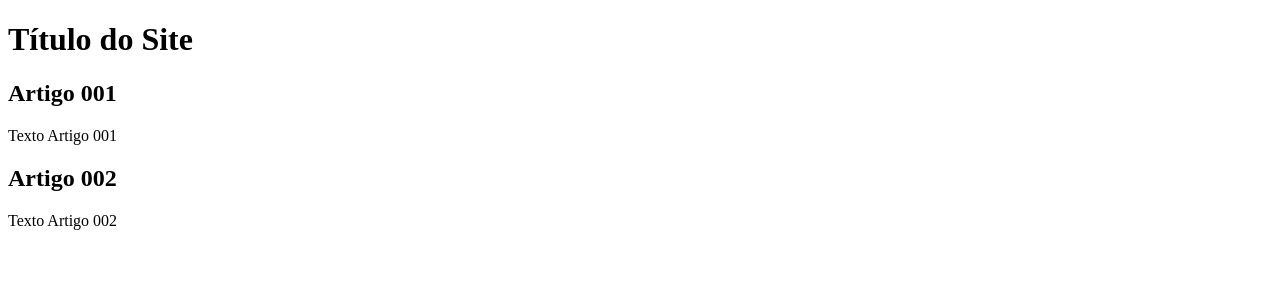
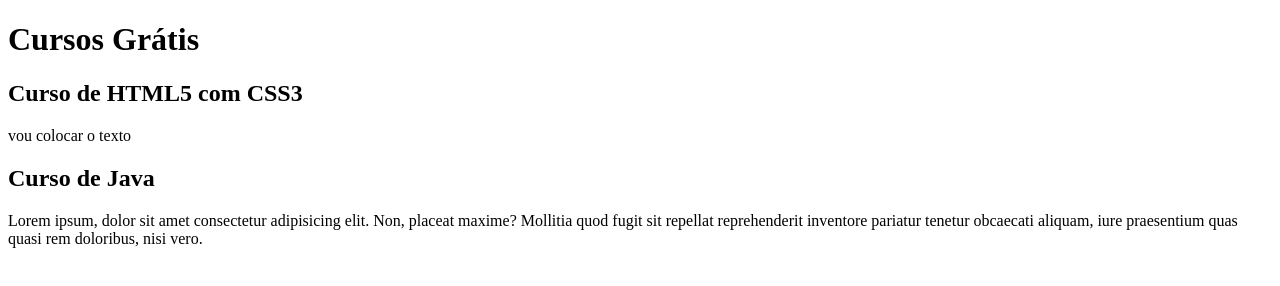
Before and after one commit to ID-Gabriel-Felix/projeto-site, a plain HTML site: page indez.html in a window 1280 px wide. Drawn offline with Linux system fonts and the light colour scheme.

Commit message:
Comecei a escrever no conteudo

```diff
--- a/indez.html
+++ b/indez.html
@@ -8,15 +8,15 @@
 <body>
     <main>
         <header>
-            <h1>Título do Site </h1>
+            <h1>Cursos Grátis </h1>
         </header>
         <article>
-            <h2>Artigo 001 </h2>
-            <p>Texto Artigo 001</p>
+            <h2>Curso de HTML5 com CSS3</h2>
+            <p>vou colocar o texto</p>
         </article>
         <article>
-            <h2>Artigo 002</h2>
-            <p>Texto Artigo 002 </p>
+            <h2>Curso de Java</h2>
+            <p>Lorem ipsum, dolor sit amet consectetur adipisicing elit. Non, placeat maxime? Mollitia quod fugit sit repellat reprehenderit inventore pariatur tenetur obcaecati aliquam, iure praesentium quas quasi rem doloribus, nisi vero. </p>
         </article>
     </main>
 </body>
```
